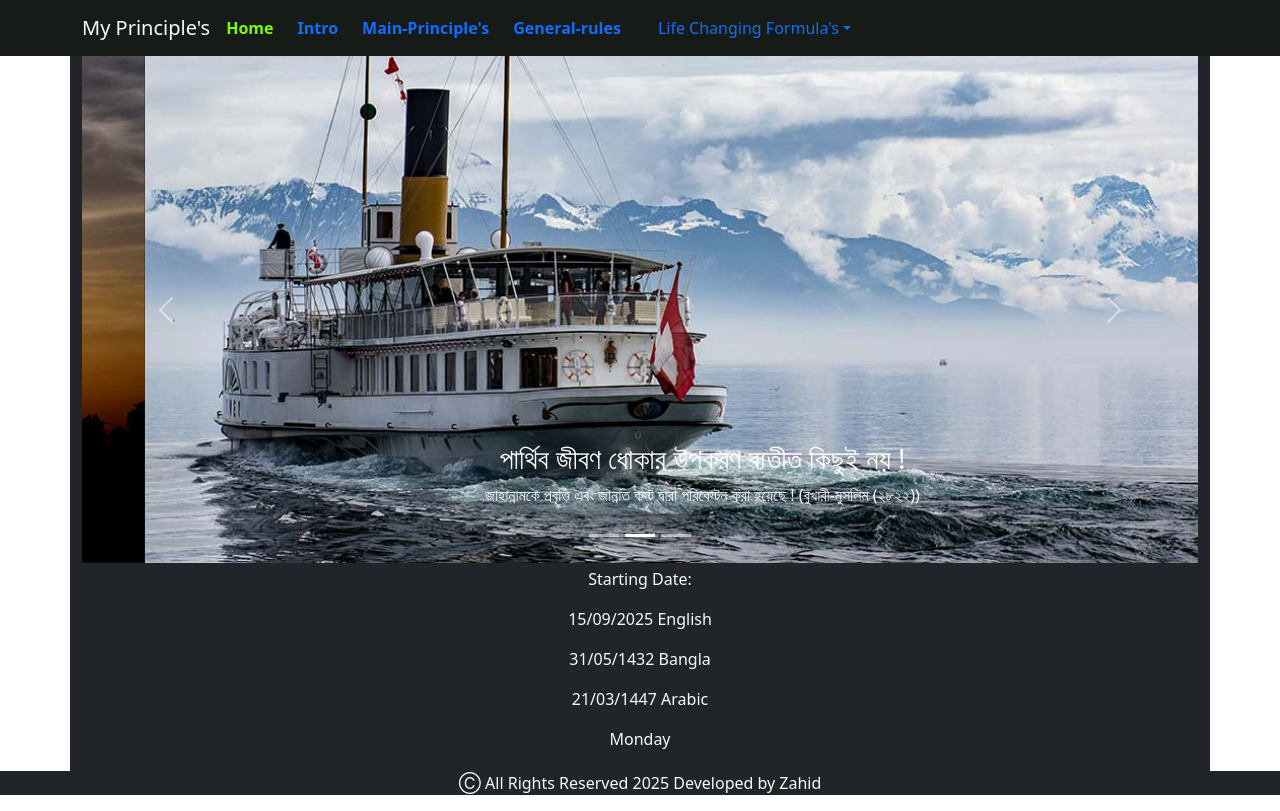
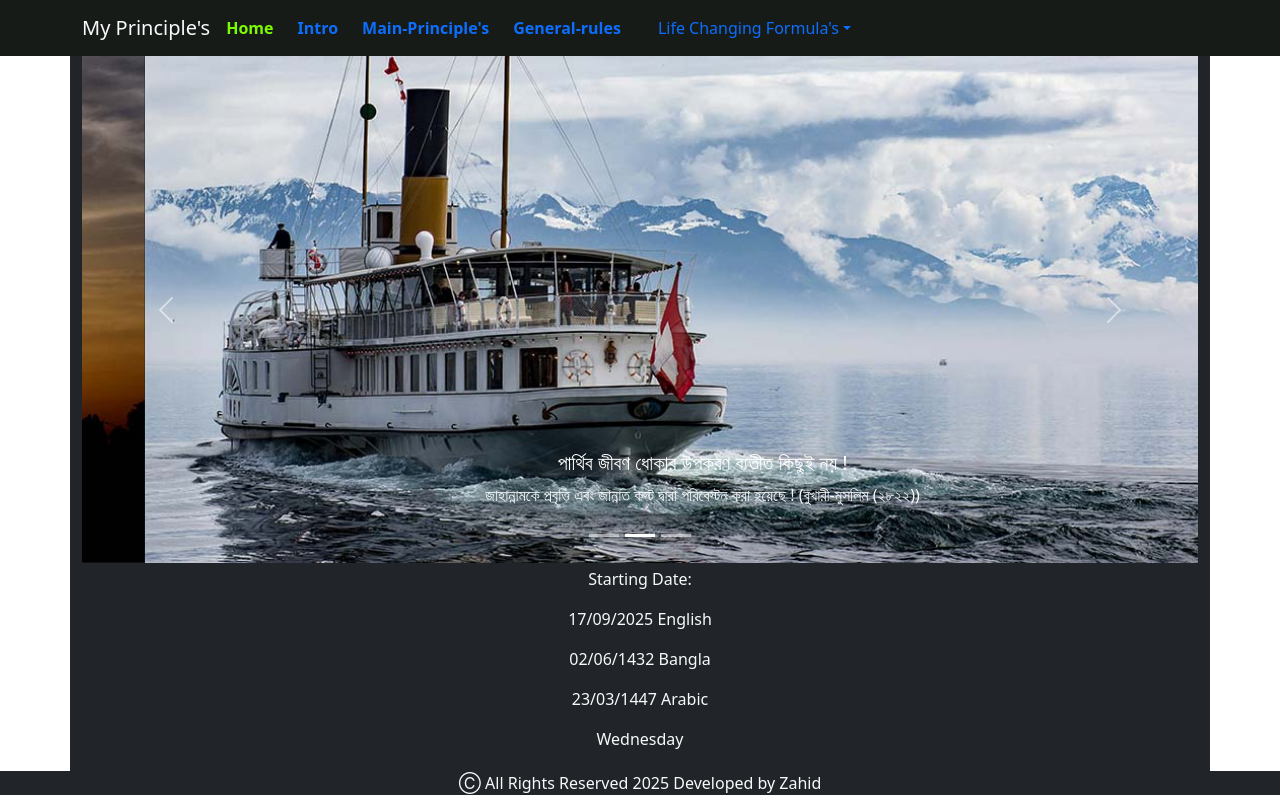
Before and after one commit to MDZAHIDHASAN2024/my-principles, a React (Vite) app: page / in a window 1280 px wide. Built offline with nearby package versions, Linux system fonts and the light colour scheme.

Commit message:
version 0.02

```diff
--- a/src/pages/home/index.tsx
+++ b/src/pages/home/index.tsx
@@ -13,9 +13,9 @@ const Home = () => {
         <Carousel.Item>
           <img src={img1} className="d-block w-100" alt="Slider Picture" />
           <Carousel.Caption>
-            <h1 className="text-info">
+            <h5 className="text-info">
               لآ اِلَهَ اِلّا اللّهُ مُحَمَّدٌ رَسُوُل اللّهِ
-            </h1>
+            </h5>
             <p>
               এই পার্থিব জীবণ খেল-তামাশা ব্যতীত কিছুই নয় ! সুরা-আনকাবুত (৬৪)
             </p>
@@ -24,7 +24,7 @@ const Home = () => {
         <Carousel.Item>
           <img src={img2} className="d-block w-100" alt="Slider Picture" />
           <Carousel.Caption>
-            <h3>পার্থিব জীবণ ধোকার উপকরণ ব্যতীত কিছুই নয় !</h3>
+            <h5>পার্থিব জীবণ ধোকার উপকরণ ব্যতীত কিছুই নয় !</h5>
             <p className="text-light">
               জাহান্নামকে প্রবৃত্তি এবং জান্নাত কস্ট দ্বারা পরিবেস্টন করা হয়েছে
               ! (বুখারী-মুসলিম (২৮২২))
@@ -34,7 +34,7 @@ const Home = () => {
         <Carousel.Item>
           <img src={img3} className="d-block w-100" alt="Slider Picture" />
           <Carousel.Caption>
-            <h3>পরকালের সুখ হচ্ছে প্রকৃত সুখ !</h3>
+            <h5>পরকালের সুখ হচ্ছে প্রকৃত সুখ !</h5>
             <p>
               .দুনিয়াতে এমন ভাবে জীবণ-যাপন করো যেন তুমি একজন অপরিচিত মুসাফির
               অথবা পথোচারী আর সর্বদা নিজেকে কবরবাসী মনে করো !!! মিশকাত-(৫২৭৪)
@@ -46,10 +46,10 @@ const Home = () => {
         <div>
           <div className=" bg-dark text-light text-center  p-1">
             <p>Starting Date:</p>
-            <p>15/09/2025 English</p>
-            <p>31/05/1432 Bangla</p>
-            <p>21/03/1447 Arabic</p>
-            <p>Monday</p>
+            <p>17/09/2025 English</p>
+            <p>02/06/1432 Bangla</p>
+            <p>23/03/1447 Arabic</p>
+            <p>Wednesday</p>
           </div>
         </div>
       </div>
```
